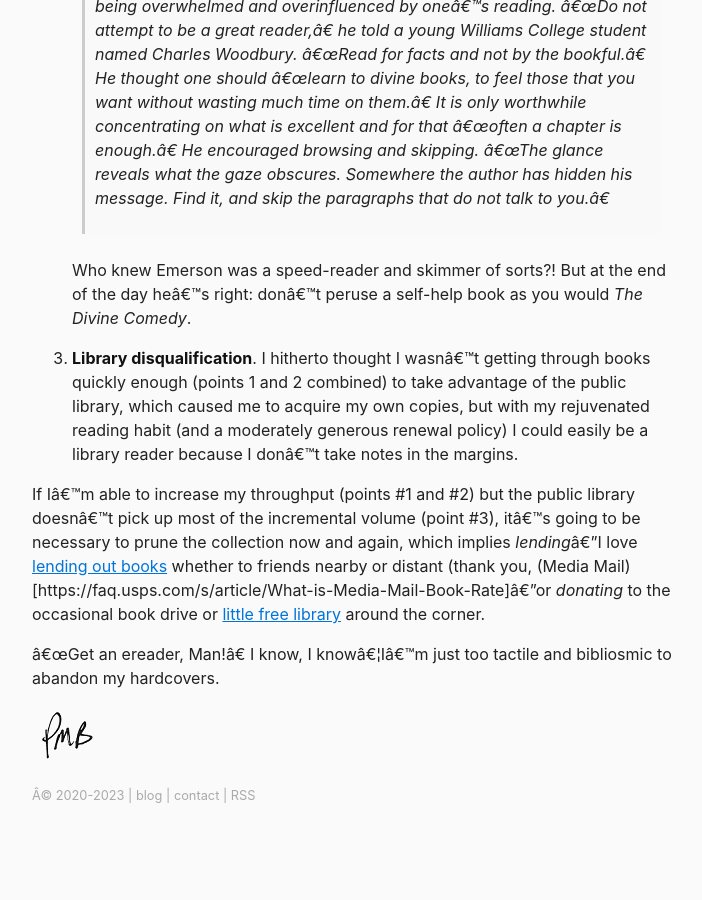
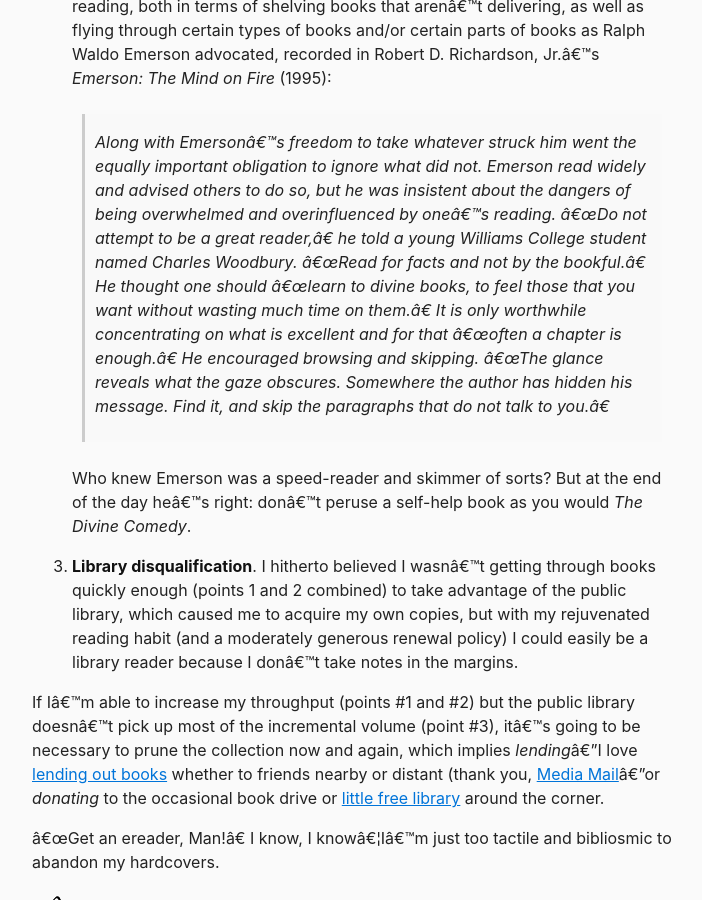
Before and after one commit to berensp/berensp.github.io, a Jekyll site: the page built from pages/tsundoku.md, in a window 1280 px wide and 900 px high, scrolled down 1199 px. Shown: the whole window, without its empty margins (288-990 px from the left). Built offline with Jekyll 4.4.1, drawn with Linux system fonts in a browser that asks for light colours; a script that is not in the unit is left out; before the commit the page ends 2052 px from its top, so only the background shows below that; some of the changed text lies outside the part shown.

Commit message:
tsundoku

```diff
--- a/pages/tsundoku.md
+++ b/pages/tsundoku.md
@@ -23,11 +23,11 @@
 
 	> Along with Emerson's freedom to take whatever struck him went the equally important obligation to ignore what did not. Emerson read widely and advised others to do so, but he was insistent about the dangers of being overwhelmed and overinfluenced by one's reading. "Do not attempt to be a great reader," he told a young Williams College student named Charles Woodbury. "Read for facts and not by the bookful." He thought one should "learn to divine books, to feel those that you want without wasting much time on them." It is only worthwhile concentrating on what is excellent and for that "often a chapter is enough." He encouraged browsing and skipping. "The glance reveals what the gaze obscures. Somewhere the author has hidden his message. Find it, and skip the paragraphs that do not talk to you."
 
-	Who knew Emerson was a speed-reader and skimmer of sorts?! But at the end of the day he's right: don't peruse a self-help book as you would *The Divine Comedy*.
+	Who knew Emerson was a speed-reader and skimmer of sorts? But at the end of the day he's right: don't peruse a self-help book as you would *The Divine Comedy*.
 
-3. **Library disqualification**. I hitherto thought I wasn't getting through books quickly enough (points 1 and 2 combined) to take advantage of the public library, which caused me to acquire my own copies, but with my rejuvenated reading habit (and a moderately generous renewal policy) I could easily be a library reader because I don't take notes in the margins.
+3. **Library disqualification**. I hitherto believed I wasn't getting through books quickly enough (points 1 and 2 combined) to take advantage of the public library, which caused me to acquire my own copies, but with my rejuvenated reading habit (and a moderately generous renewal policy) I could easily be a library reader because I don't take notes in the margins.
 
-If I'm able to increase my throughput (points #1 and #2) but the public library doesn't pick up most of the incremental volume (point #3), it's going to be necessary to prune the collection now and again, which implies *lending*—I love [lending out books](https://electricliterature.com/what-are-the-rules-for-lending-your-books-to-friends/) whether to friends nearby or distant (thank you, (Media Mail)[https://faq.usps.com/s/article/What-is-Media-Mail-Book-Rate]—or *donating* to the occasional book drive or [little free library](https://littlefreelibrary.org) around the corner.
+If I'm able to increase my throughput (points #1 and #2) but the public library doesn't pick up most of the incremental volume (point #3), it's going to be necessary to prune the collection now and again, which implies *lending*—I love [lending out books](https://electricliterature.com/what-are-the-rules-for-lending-your-books-to-friends/) whether to friends nearby or distant (thank you, [Media Mail](https://faq.usps.com/s/article/What-is-Media-Mail-Book-Rate)—or *donating* to the occasional book drive or [little free library](https://littlefreelibrary.org) around the corner.
 
 "Get an ereader, Man!" I know, I know...I'm just too tactile and bibliosmic to abandon my hardcovers.
 
```
Also changed, not shown: other parts of pages/tsundoku.md (+2 -2 lines), pages/goals.md (added, +10 -0 lines), assets/og/tsundoku.png (added).
